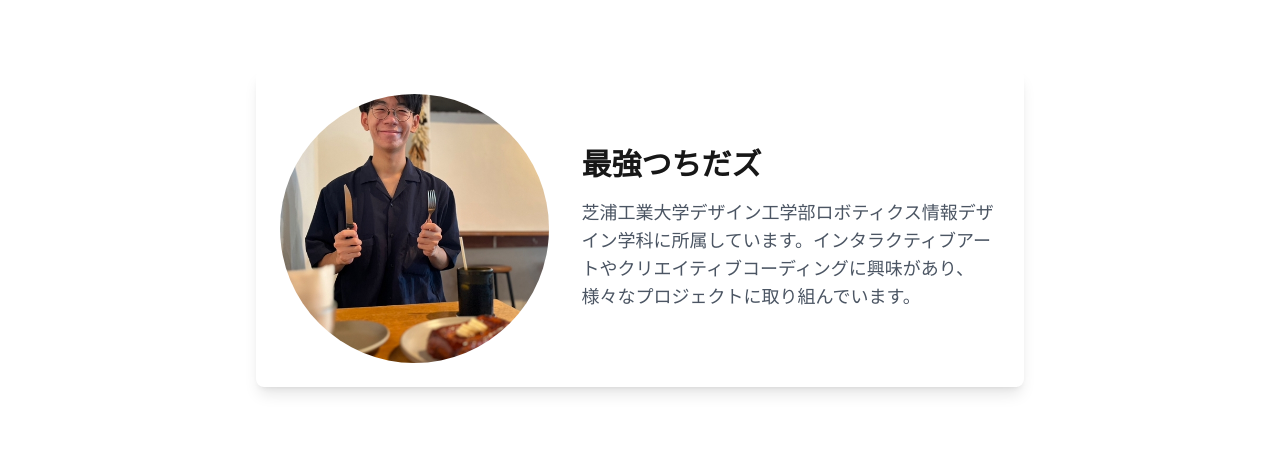
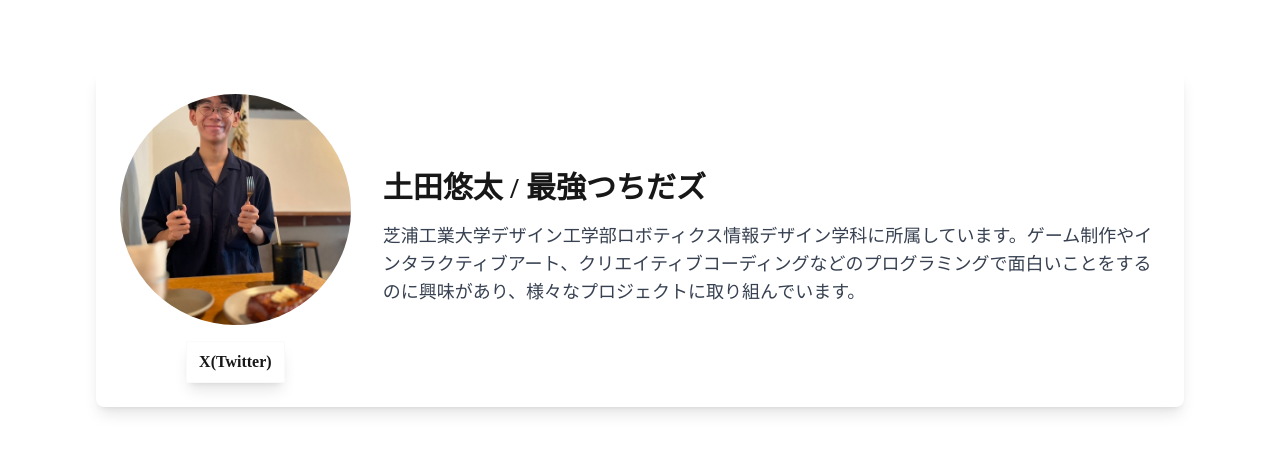
Before and after one commit to syogakusya/my-portfolio, a Next.js app: page / in a window 1280 px wide. Shown: the part 770-1227 px from the top of the page. Built offline with nearby package versions, Linux system fonts and the light colour scheme; a web font is replaced by a local one.

Commit message:
ある程度できた

```diff
--- a/src/app/page.tsx
+++ b/src/app/page.tsx
@@ -7,8 +7,8 @@ export default function Home() {
       <WorksSlide />
       <Profile
         imageUrl="/image.png"
-        name="最強つちだズ"
-        bio="芝浦工業大学デザイン工学部ロボティクス情報デザイン学科に所属しています。インタラクティブアートやクリエイティブコーディングに興味があり、様々なプロジェクトに取り組んでいます。"
+        name="土田悠太 / 最強つちだズ"
+        bio="芝浦工業大学デザイン工学部ロボティクス情報デザイン学科に所属しています。ゲーム制作やインタラクティブアート、クリエイティブコーディングなどのプログラミングで面白いことをするのに興味があり、様々なプロジェクトに取り組んでいます。"
       />
       <h1 className="text-3xl font-bold text-center mb-8">私の経歴</h1>
       <Timeline />
--- a/src/components/Profile.tsx
+++ b/src/components/Profile.tsx
@@ -1,6 +1,6 @@
 import React from "react";
 import Image from "next/image";
-
+import Link from "next/link";
 interface ProfileProps {
   imageUrl: string;
   name: string;
@@ -10,19 +10,27 @@ interface ProfileProps {
 const Profile: React.FC<ProfileProps> = ({ imageUrl, name, bio }) => {
   return (
     <div className="w-full border-b-4 border-black p-24">
-      <div className="flex flex-col md:flex-row items-center bg-white shadow-lg rounded-lg p-6 max-w-3xl mx-auto">
+      <div className="flex flex-col md:flex-row items-center bg-white shadow-lg rounded-lg p-6 max-w-7xl mx-auto">
         <div className="mb-6 md:mb-0 md:mr-8">
           <Image
             src={imageUrl}
             alt={name}
-            width={1000}
-            height={1000}
-            className="rounded-full"
+            width={600}
+            height={600}
+            className="rounded-full mb-4"
           />
+          <div className="flex justify-center">
+            <Link
+              className="border border-gray-50 rounded-sm px-3 py-2 text-center shadow-lg font-bold"
+              href="https://twitter.com/tsuchida_z"
+            >
+              X(Twitter)
+            </Link>
+          </div>
         </div>
         <div className="text-center md:text-left">
           <h2 className="text-3xl font-bold mb-4">{name}</h2>
-          <p className="text-gray-600 text-lg">{bio}</p>
+          <p className="text-gray-700 text-lg">{bio}</p>
         </div>
       </div>
     </div>
```
